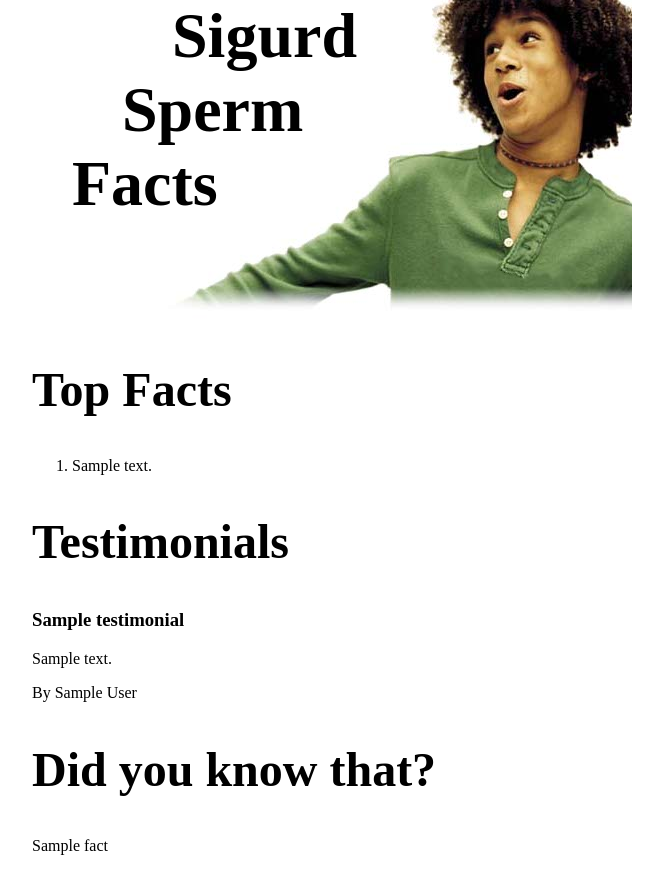
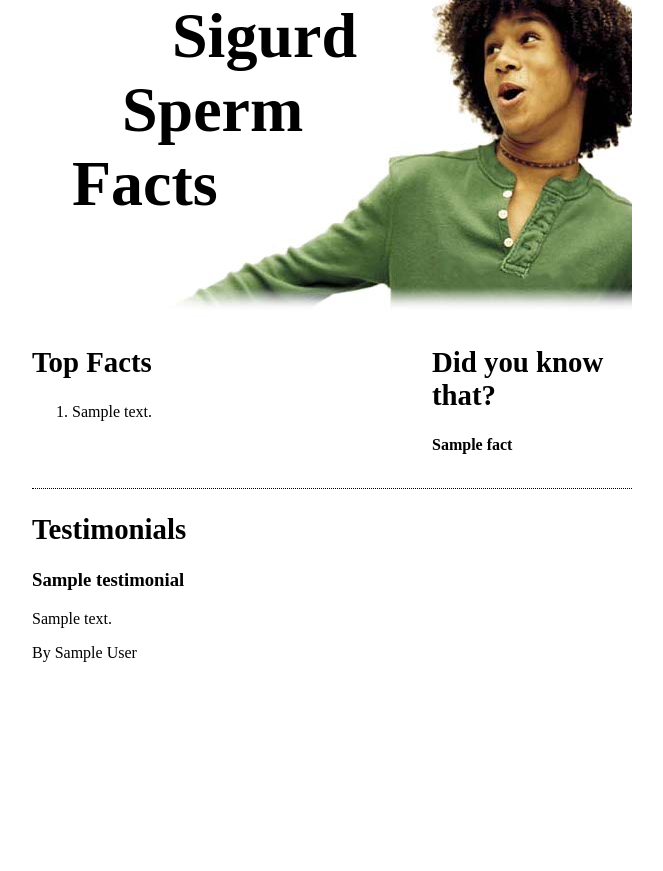
Before and after one commit to mrbichel/xsperm, a Python web app: template templates/index.html in a window 1280 px wide. Shown: the part 44-915 px from the top of the page, without its empty margins (308-971 px from the left). After the commit the page ends 706 px from the top, so only its background shows below. Run offline with Jinja, Linux system fonts and the light colour scheme; the template is opened without the code that fills it: most values are stand-ins (such as "Sample title", 1, 10 or a date in 2020); some libraries are stand-ins or nearby versions.

Commit message:
funfacts

```diff
--- a/static/css/base.css
+++ b/static/css/base.css
@@ -9,10 +9,19 @@ body {text-align: center;}
 h1 {padding: 0 0 0 40px;
     font-size: 4em;}
 
-h2 {font-size: 3em;}
+h2 {font-size: 1.8em;}
 
 #content {text-align: left;}
 
 span.sigurd {margin-left: 100px;}
 span.sperm {margin-left: 50px;}
 span.facts {margin-left: 0;}
+
+.clear {clear: both;}
+#facts {float:left; width: 400px;}
+#genfacts {float: right; width: 200px;}
+
+#genfacts h2 {}
+#fact {font-size: 1em; font-weight: bolder; padding-bottom: 18px;}
+
+#testimonials {border-top: 1px dotted black;}
--- a/templates/index.html
+++ b/templates/index.html
@@ -1,6 +1,9 @@
 {% extends "base.html" %}
 
 {% block content %}
+
+
+
 
 <div id="facts">
 <h2>Top Facts</h2>
@@ -11,6 +14,14 @@
 </ol>
 </div>
 
+<div id="genfacts">
+    <h2>Did you know that?</h2>
+    <p id="fact">{{ fact }}</p>
+</div>
+
+<div class="clear"></div>
+
+
 <div id="testimonials">
 <h2>Testimonials</h2>
 {% for t in testimonials %}
@@ -20,10 +31,6 @@
 {% endfor %}
 </div>
 
-<div id="genfacts">
-<h2>Did you know that?</h2>
-<p id="fact">{{ fact }}</p>
 
-</div>
 
 {% endblock %}
```
